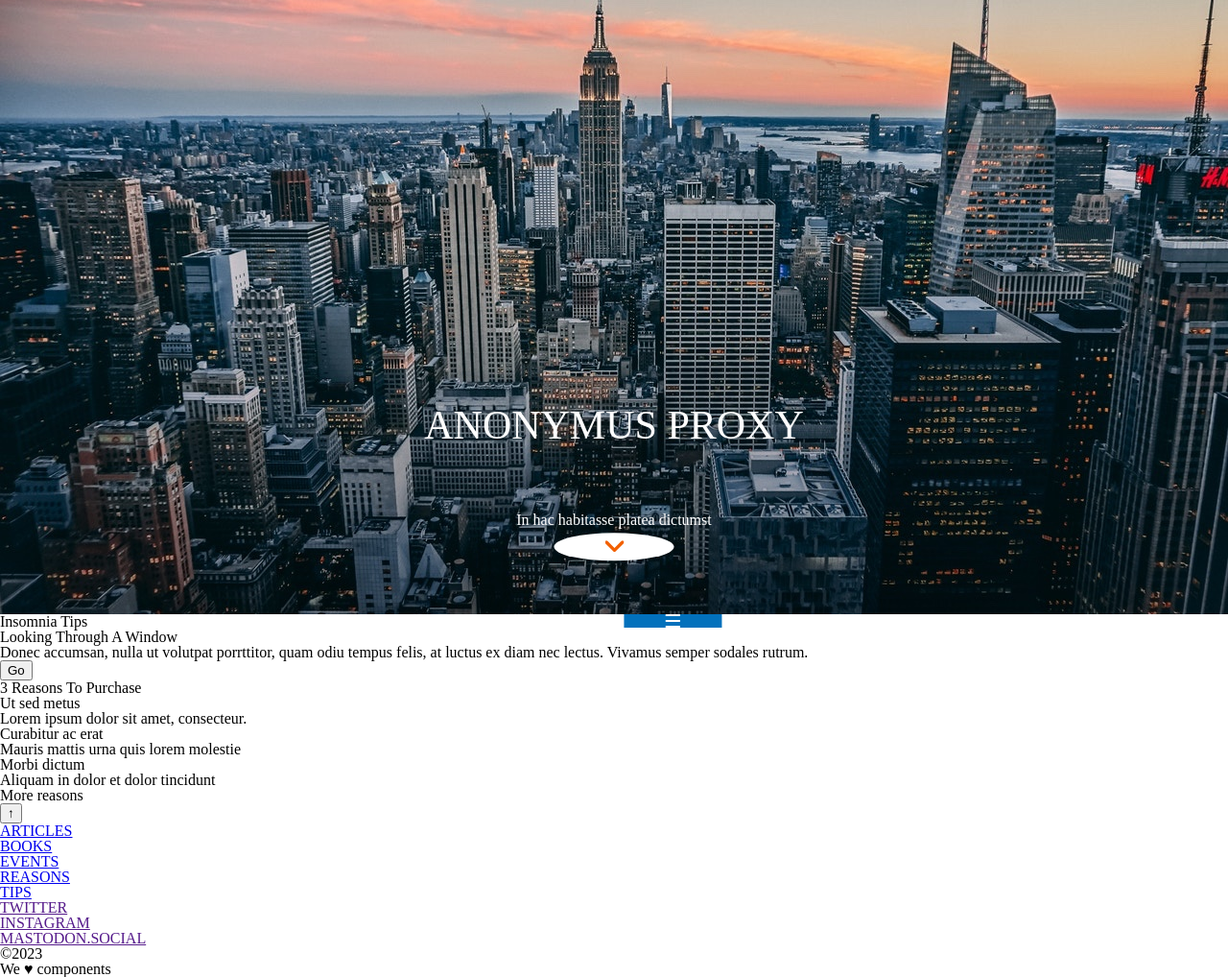
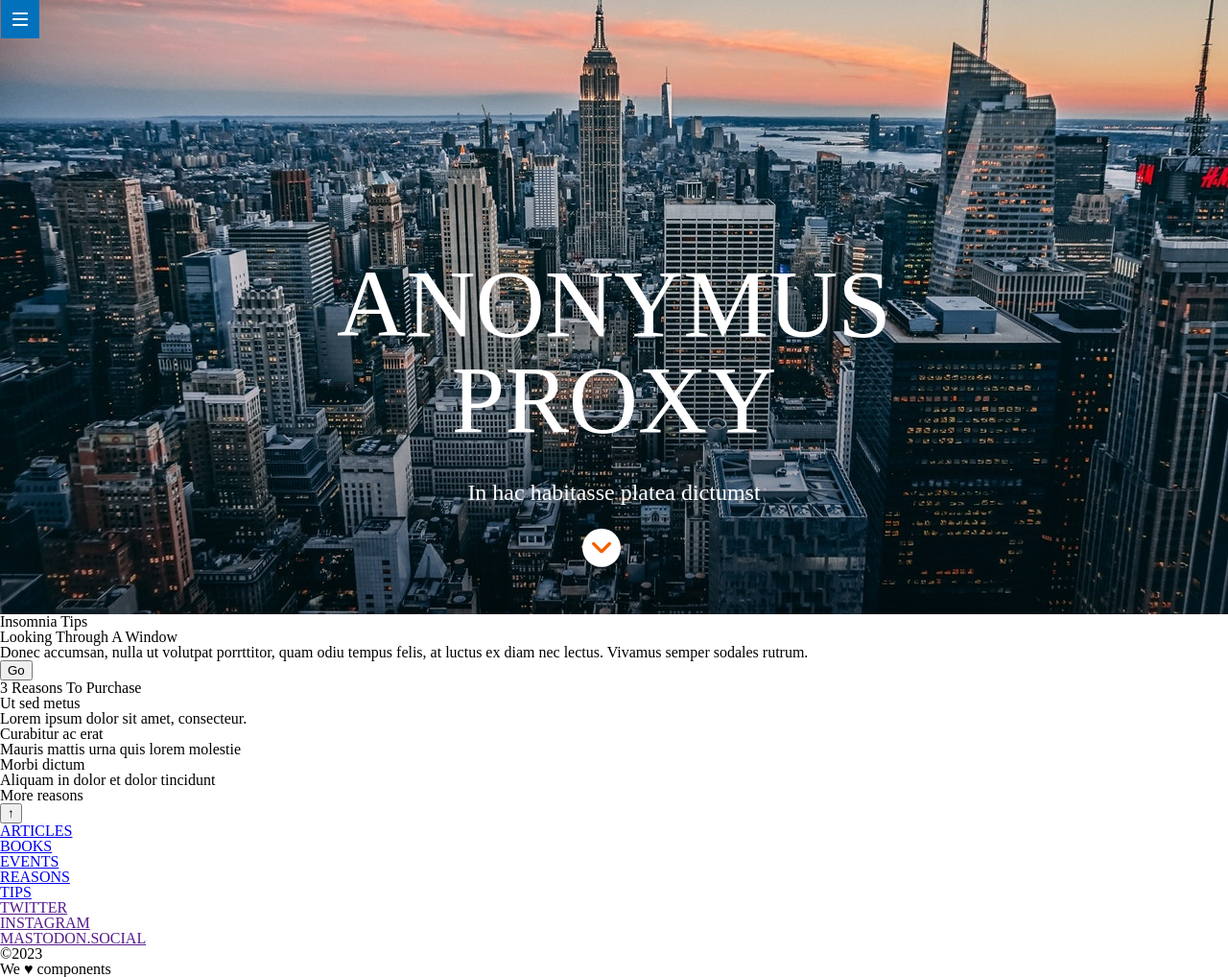
Before and after one commit to Adalab/modulo-1-evaluacion-final-CrisMuniz, a website: page src/html/index.html in a window 1280 px wide. Shown: the whole page at 96% size. Drawn offline with nearby package versions, Linux system fonts and the light colour scheme; files that its build step writes are made by us from their sources; files whose address does not match are found by name; a web font is replaced by a local one.

Commit message:
add medias and styles header

```diff
--- a/src/html/partials/header.html
+++ b/src/html/partials/header.html
@@ -1,8 +1,8 @@
 <header class="header">
+  <div class="hamburguer">
+    <img src="./assets/images/ico-menu.svg" alt="menu">
+    </div>
   <img class="img-big" src="./assets/images/cover.jpg" alt="Foto de Nueva york">
-  <div class="hamburguer">
-  <img src="./assets/images/ico-menu.svg" alt="menu">
-  </div>
   <section class="header-section">
     <div class="central-column">
     <h1>anonymus proxy</h1>
--- a/src/scss/layout/_header.scss
+++ b/src/scss/layout/_header.scss
@@ -14,13 +14,17 @@
 }
 .hamburguer {
     background-color: #0271bc;
-    width: 8%;
-    height: 7%;
-    display: flex;
+    width: 40px;
+    height: 40px;
+    display: inline-flex;
     align-items: center;
     justify-content: center;
-    transform: translateY(-1430%);
-    transform: translateX(60%);
+    position: fixed;
+    z-index: 1;
+    left: 1px;
+
+
+
 }
 .header-section {
     display: flex;
@@ -51,12 +55,15 @@
     }
     .nav-button {
         background-color:$primary-color;
-        width: 10%;
-        height: 20%;
+        width: 40px;
+        height: 40px;
+        margin-top: 30px;
         display: flex;
         justify-content: center;
         align-items: center;
-        transform: translateX(450%);
+        position: relative;
+        left: 280px;
+        transform: translateX(-400%);
         border-radius: 50%;
     }
 
@@ -65,3 +72,41 @@
    margin-left: 15px;
    margin-right: 15px;
 }
+@media screen and (min-width: 768px){
+   .header-section {
+    h1 {
+        font-size: 80px;
+
+    }
+    p {
+        font-size: 24px;
+        margin-top: 60px;
+    }
+    .nav-button {
+        left: 500px;
+        transform: translateX(-370%);
+        margin-top: 30px;
+
+    }
+   }
+}
+@media screen and (min-width: 1024px){
+    .header-section {
+        width: 50%;
+        height: 30%;
+        align-items: center;
+    h1 {
+        font-size: 100px;
+        margin-bottom: 20%;
+
+    }
+    p {
+       font-size: 24px;
+
+    }
+    .nav-button {
+        left:420px
+    }
+    }
+
+}
```
